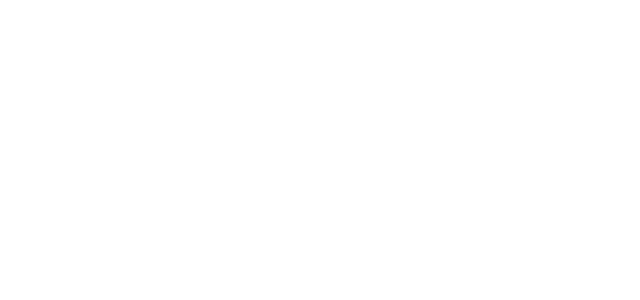
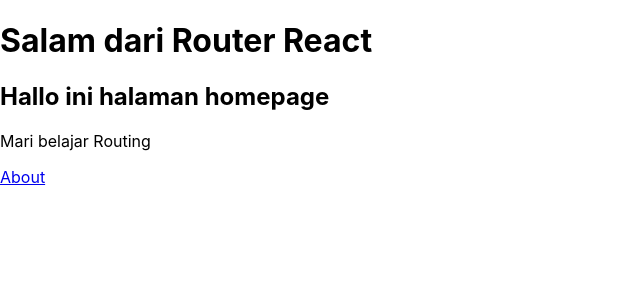
Before and after one commit to ahmadjumadi/materi-router, a React (Create React App) app: page / in a window 1280 px wide. Shown: the top 300 px of the page, without its empty margins (0-640 px from the left). Built offline with nearby package versions, Linux system fonts and the light colour scheme.

Commit message:
React Router 1

```diff
--- a/package.json
+++ b/package.json
@@ -8,6 +8,7 @@
     "@testing-library/user-event": "^13.5.0",
     "react": "^18.2.0",
     "react-dom": "^18.2.0",
+    "react-router-dom": "^6.4.1",
     "react-scripts": "5.0.1",
     "web-vitals": "^2.1.4"
   },
--- a/src/App.js
+++ b/src/App.js
@@ -1,10 +1,47 @@
+import * as React from "react";
+import { Routes, Route, Link } from 'react-router-dom';
+import './style.css';
 
 function App() {
   return (
     <div className="App">
-
+      <h1>Salam dari Router React</h1>
+      <Routes>
+        <Route path="/" element={<Home />} />
+        <Route path="/about" element={<About />} />
+      </Routes>
     </div>
   );
 }
 
 export default App;
+
+// Sebetulnya tidak disarankan tapi gpp lah cuma buat belajar ini, INGETTT..
+
+function Home() {
+  return (
+    <>
+      <main>
+        <h2>Hallo ini halaman homepage</h2>
+        <p>Mari belajar Routing</p>
+      </main>
+      <nav>
+        <Link to="/about">About</Link>
+      </nav>
+    </>
+  );
+}
+
+function About() {
+  return (
+    <>
+      <main>
+        <h2>Hallo ini halaman About</h2>
+        <p>Mari belajar Routing</p>
+      </main>
+      <nav>
+        <Link to="/">Home</Link>
+      </nav>
+    </>
+  )
+}
--- a/src/index.js
+++ b/src/index.js
@@ -1,5 +1,6 @@
 import React from 'react';
 import ReactDOM from 'react-dom/client';
+import { BrowserRouter } from 'react-router-dom';
 import './index.css';
 import App from './App';
 import reportWebVitals from './reportWebVitals';
@@ -7,7 +8,10 @@
 const root = ReactDOM.createRoot(document.getElementById('root'));
 root.render(
   <React.StrictMode>
-    <App />
+    {/* {{ Gunakann BrowserRouter render disini }} */}
+    <BrowserRouter>
+      <App />
+    </BrowserRouter>
   </React.StrictMode>
 );
 
--- /dev/null
+++ b/src/style.css
@@ -0,0 +1,5 @@
+h1,
+p {
+  font-family: -apple-system, BlinkMacSystemFont, 'Segoe UI', Roboto, Oxygen,
+    Ubuntu, Cantarell, 'Open Sans', 'Helvetica Neue', sans-serif;
+}
```
Also changed, not shown: 1 other file (tests, documents, lock files or other folders).
